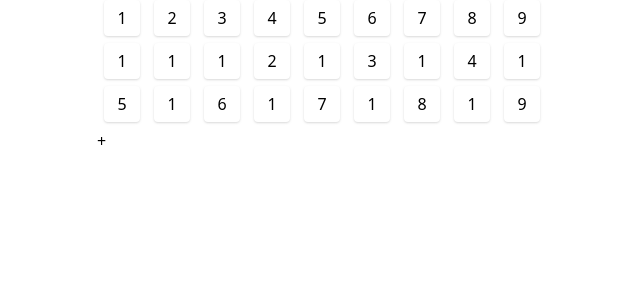
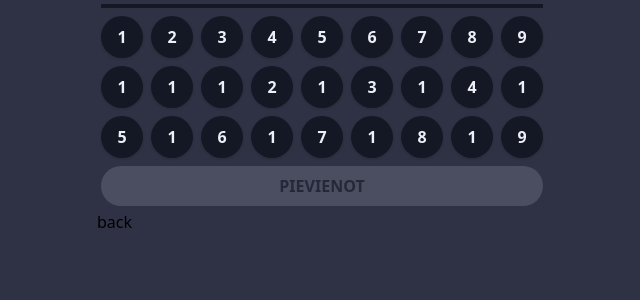
Before and after one commit to emilsgulbis/nineteen, a Nuxt app: page / in a window 1280 px wide. Shown: the top 300 px of the page, without its empty margins (318-958 px from the left). Built offline with nearby package versions, Linux system fonts and the light colour scheme.

Commit message:
Added scss support, theme colors added, directory restructure, removed classes, boom effect when match, history

```diff
--- /dev/null
+++ b/assets/css/_particles.scss
@@ -0,0 +1,43 @@
+$colors: #fff, #aaa, #bbb, #ccc, #ddd,#eee;
+$size: 20px;
+
+@mixin boom($name) {
+	@keyframes #{$name} {
+    from {
+      width: $size;
+      height: $size;
+      transform: translate(50%, 50%);
+    }
+    to {
+      width: 0;
+      height: 0;
+      $randomX: (random(200) - 100) + px;
+      $randomY: (random(200) - 100) + px;
+      transform: translate(#{$randomX}, #{$randomY});
+    }
+	}
+}
+
+//Create random booms
+@for $i from 1 to 20 {
+	@include boom("boom" + $i);
+}
+
+@for $i from 1 to 20 {
+	.boom#{$i} {
+    background-color: nth($colors, $i % length($colors) + 1);
+		$duration: 1200 + random(400);
+    animation: boom#{$i} cubic-bezier(0.19, 1, 0.22, 1) #{$duration}ms;
+	}
+}
+
+.boom {
+  position: absolute;
+  width: 0;
+  height: 0;
+  border-radius: 50%;
+  left: 50%;
+  top: 50%;
+  margin-top: -$size / 2; // hal
+  margin-left: -$size / 2;
+}
--- /dev/null
+++ b/assets/css/custom.scss
@@ -0,0 +1 @@
+@import "particles";
--- /dev/null
+++ b/components/Boom.vue
@@ -0,0 +1,5 @@
+<template>
+  <div>
+    <div v-for="n in 20" :key="n" class="boom" :class="`boom${n}`"></div>
+  </div>
+</template>
--- a/components/Game.vue
+++ /dev/null
@@ -1,46 +0,0 @@
-<template>
-  <div>
-    <button
-      v-for="item in game.items"
-      :key="item.index"
-      class="w-36px h-36px bg-white focus:outline-none rounded shadow mx-7px mb-7px"
-      :class="{
-        'bg-gray-200': item.selected,
-        'hover:bg-gray-100': !item.selected && item.visible,
-        'bg-gray-900': !item.visible
-      }"
-      @click.prevent="game.select(item)"
-    >
-      {{ item.value }}
-    </button>
-
-    <button @click.prevent="game.duplicate()">+</button>
-  </div>
-</template>
-
-<script>
-import { Game } from '~/utils/classes'
-const numbers = '1,2,3,4,5,6,7,8,9,1,1,1,2,1,3,1,4,1,5,1,6,1,7,1,8,1,9'
-
-export default {
-  data() {
-    return {
-      game: new Game()
-    }
-  },
-
-  computed: {
-    selected() {
-      return this.game.selected
-    },
-
-    siblings() {
-      return this.game.isSiblings()
-    }
-  },
-
-  mounted() {
-    this.game.addNumbers(numbers.split(','))
-  }
-}
-</script>
--- /dev/null
+++ b/components/Game/Item.vue
@@ -0,0 +1,33 @@
+<template>
+  <div class="w-50px h-50px p-sm relative">
+    <button
+      class="w-full h-full text-blue-100 focus:outline-none rounded-full shadow font-bold"
+      :class="{
+        'bg-white text-blue-700': item.selected,
+        'bg-blue-900 hover:bg-blue-700': !item.selected && item.visible,
+        'bg-blue-500 text-blue-300': !item.visible
+      }"
+      @click.prevent="$emit('select')"
+    >
+      {{ item.value }}
+    </button>
+
+    <boom v-if="!item.visible" />
+  </div>
+</template>
+
+<script>
+import Boom from '~/components/Boom'
+export default {
+  components: {
+    Boom
+  },
+
+  props: {
+    item: {
+      type: Object,
+      required: true
+    }
+  }
+}
+</script>
--- /dev/null
+++ b/components/Game/Progress.vue
@@ -0,0 +1,19 @@
+<template>
+  <div class="relative w-full h-1 radius bg-blue-900">
+    <div
+      class="absolute left-0 top-0 h-full bg-gray-300"
+      :style="{ width: `${value}%` }"
+    ></div>
+  </div>
+</template>
+
+<script>
+export default {
+  props: {
+    value: {
+      type: Number,
+      default: 0
+    }
+  }
+}
+</script>
--- /dev/null
+++ b/components/Game/index.vue
@@ -0,0 +1,177 @@
+<template>
+  <div>
+    <div class="p-sm">
+      <game-progress :value="progress" />
+    </div>
+
+    <div class="flex flex-wrap">
+      <game-item
+        v-for="item in items"
+        :key="item.index"
+        :item="item"
+        @select="select(item)"
+      />
+    </div>
+
+    <div class="p-sm">
+      <button
+        class="bg-blue-300 text-blue-700 font-bold px-4 py-2 w-full rounded-full focus:outline-none uppercase"
+        @click.prevent="duplicate()"
+      >
+        Pievienot
+      </button>
+    </div>
+
+    <button @click.prevent="stepBack()">back</button>
+  </div>
+</template>
+
+<script>
+import GameItem from './Item'
+import GameProgress from './Progress'
+import { patterns } from '~/utils/variables'
+
+export default {
+  components: {
+    GameItem,
+    GameProgress
+  },
+
+  data() {
+    return {
+      items: [],
+      history: []
+    }
+  },
+
+  computed: {
+    selected() {
+      return this.items.filter(item => item.selected)
+    },
+
+    visible() {
+      return this.items.filter(item => item.visible)
+    },
+
+    progress() {
+      return 100 - (this.visible.length / this.items.length) * 100
+    },
+
+    isValid() {
+      const [first, second] = this.selected
+
+      if (first && second) {
+        if (this.isSiblings(first, second)) {
+          if (first.value === second.value) {
+            return true
+          } else if (first.value + second.value === 10) {
+            return true
+          }
+        }
+      }
+
+      return false
+    }
+  },
+
+  created() {
+    this.addNumbers(patterns.default.split(','))
+  },
+
+  methods: {
+    addNumbers(numbers) {
+      numbers.forEach(number => {
+        this.items.push({
+          value: Number(number),
+          index: this.items.length,
+
+          visible: true,
+          selected: false
+        })
+      })
+    },
+
+    select(item) {
+      if (item.visible) {
+        item.selected = !item.selected
+      }
+
+      // Select callback (validate and remove)
+      if (this.selected.length === 2) {
+        if (this.isValid) {
+          this.removeSelected()
+        } else {
+          this.toggleSelected()
+        }
+      }
+    },
+
+    removeSelected() {
+      this.history.push({
+        type: 'remove',
+        index: this.selected.map(item => item.index)
+      })
+      this.selected.map(item => {
+        item.visible = false
+        item.selected = false
+      })
+    },
+
+    toggleSelected() {
+      this.selected.map(item => (item.selected = !item.selected))
+    },
+
+    isSiblings(first, second) {
+      const difference = Math.abs(
+        this.visible.indexOf(first) - this.visible.indexOf(second)
+      )
+
+      return (
+        difference === 1 ||
+        this.upperNumberIndex(first) === second.index ||
+        this.lowerNumberIndex(first) === second.index
+      )
+    },
+
+    upperNumberIndex(number) {
+      let index = this.items.indexOf(number)
+
+      do {
+        index = index - 9
+      } while (this.items[index] && !this.items[index].visible)
+
+      return index
+    },
+
+    lowerNumberIndex(number) {
+      let index = this.items.indexOf(number)
+
+      do {
+        index = index + 9
+      } while (this.items[index] && !this.items[index].visible)
+
+      return index
+    },
+
+    duplicate() {
+      this.history.push({
+        type: 'duplicate',
+        index: this.items.length
+      })
+      this.addNumbers(this.visible.map(item => item.value))
+    },
+
+    stepBack() {
+      if (this.history.length > 0) {
+        const step = this.history.pop()
+        if (step.type === 'remove') {
+          this.items[step.index[0]].visible = true
+          this.items[step.index[1]].visible = true
+        } else if (step.type === 'duplicate') {
+          this.items.splice(step.index)
+        }
+      }
+    }
+  }
+}
+</script>
--- a/nuxt.config.js
+++ b/nuxt.config.js
@@ -14,7 +14,10 @@ export default {
         content: process.env.npm_package_description || ''
       }
     ],
-    link: [{ rel: 'icon', type: 'image/x-icon', href: '/favicon.ico' }]
+    link: [{ rel: 'icon', type: 'image/x-icon', href: '/favicon.ico' }],
+    bodyAttrs: {
+      class: 'bg-blue-500'
+    }
   },
   /*
    ** Customize the progress-bar color
@@ -23,7 +26,7 @@ export default {
   /*
    ** Global CSS
    */
-  css: ['~/assets/css/tailwind.css'],
+  css: ['~/assets/css/tailwind.css', '~/assets/css/custom.scss'],
   /*
    ** Plugins to load before mounting the App
    */
--- a/package.json
+++ b/package.json
@@ -36,8 +36,10 @@
     "eslint-plugin-standard": ">=4.0.0",
     "eslint-plugin-vue": "^5.2.2",
     "jest": "^24.1.0",
+    "node-sass": "^4.12.0",
     "nodemon": "^1.18.9",
     "prettier": "^1.16.4",
+    "sass-loader": "^7.1.0",
     "tailwindcss": "^1.0.0",
     "vue-jest": "^3.0.3"
   }
--- a/tailwind.config.js
+++ b/tailwind.config.js
@@ -2,17 +2,27 @@
 module.exports = {
   theme: {
     extend: {
+      colors: {
+        blue: {
+          100: '#eceff7',
+          300: '#4b4e60',
+          500: '#2f3244',
+          700: '#252839',
+          900: '#141824'
+        }
+      },
+
       width: {
-        '36px': '36px',
+        '50px': '50px',
         '450px': '450px'
       },
 
       height: {
-        '36px': '36px',
+        '50px': '50px',
       },
 
       spacing: {
-        '7px': '7px'
+        'sm': '4px'
       }
     }
   },
--- a/utils/classes.js
+++ /dev/null
@@ -1,121 +0,0 @@
-export class GameNumber {
-  constructor(value, index, items) {
-    this.value = Number(value)
-    this.index = index // TODO: remove index
-
-    this.visible = true
-    this.selected = false
-  }
-
-  toggle() {
-    if (this.visible) {
-      this.selected = !this.selected
-    }
-  }
-
-  hide() {
-    this.visible = false
-    this.selected = false
-  }
-
-  get siblings() {
-    return 'test'
-  }
-}
-
-export class Game {
-  constructor(numbers = []) {
-    this.items = []
-    this.addNumbers(numbers)
-  }
-
-  addNumbers(numbers = []) {
-    numbers.forEach(number => {
-      this.items.push(new GameNumber(number, this.items.length))
-    })
-  }
-
-  addNumber(number) {
-    this.items.push(new GameNumber(number))
-  }
-
-  select({ index }) {
-    this.items[index].toggle()
-
-    const [first, second] = this.selected
-
-    if (first && second) {
-      if (this.check()) {
-        first.hide()
-        second.hide()
-      } else {
-        first.toggle()
-        second.toggle()
-      }
-    }
-  }
-
-  check() {
-    const [first, second] = this.selected
-    if (this.isSiblings()) {
-      if (first.value === second.value) {
-        return true
-      } else if (first.value + second.value === 10) {
-        return true
-      }
-    } else {
-      return false
-    }
-  }
-
-  isSiblings() {
-    const [first, second] = this.selected
-    const visibleIndex = [
-      this.visible.indexOf(first),
-      this.visible.indexOf(second)
-    ]
-
-    if (Math.abs(visibleIndex[0] - visibleIndex[1]) === 1) {
-      return true
-    } else if (
-      this.upperNumberIndex(first) === second.index ||
-      this.lowerNumberIndex(first) === second.index
-    ) {
-      return true
-    } else {
-      return false
-    }
-  }
-
-  upperNumberIndex(number) {
-    let index = this.items.indexOf(number)
-
-    do {
-      index = index - 9
-    } while (this.items[index] && !this.items[index].visible)
-
-    return index
-  }
-
-  lowerNumberIndex(number) {
-    let index = this.items.indexOf(number)
-
-    do {
-      index = index + 9
-    } while (this.items[index] && !this.items[index].visible)
-
-    return index
-  }
-
-  get selected() {
-    return this.items.filter(item => item.selected)
-  }
-
-  get visible() {
-    return this.items.filter(item => item.visible)
-  }
-
-  duplicate() {
-    this.addNumbers(this.visible.map(item => item.value))
-  }
-}
--- /dev/null
+++ b/utils/variables.js
@@ -0,0 +1,3 @@
+export const patterns = {
+  default: '1,2,3,4,5,6,7,8,9,1,1,1,2,1,3,1,4,1,5,1,6,1,7,1,8,1,9'
+}
```
Also changed, not shown: 1 other file (tests, documents, lock files or other folders).
